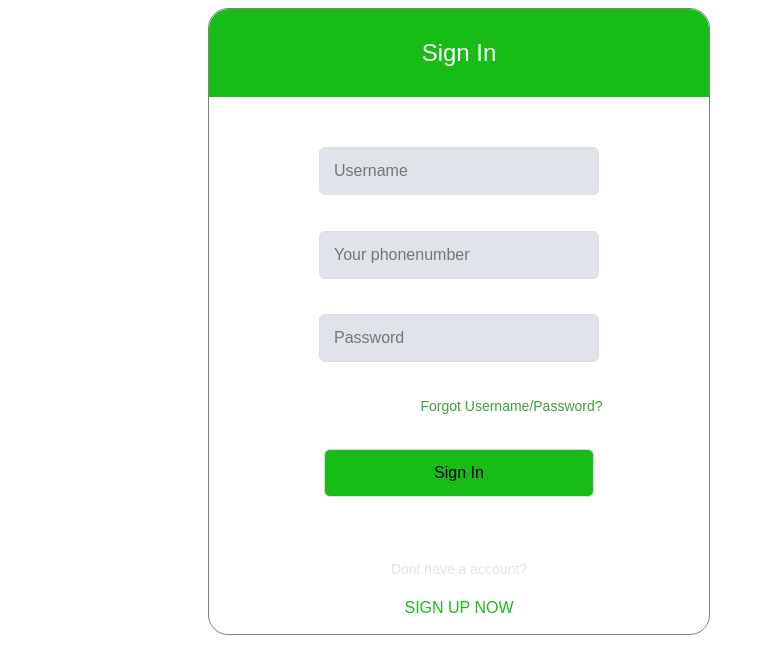
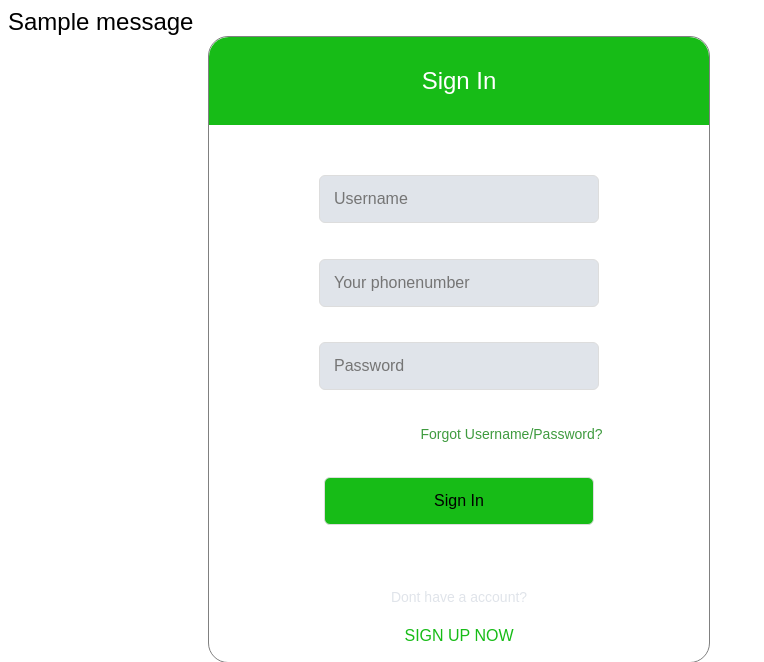
Before and after one commit to B1zn3/first_flask, a Flask app: page /register in a window 1280 px wide. Shown: the top 662 px of the page, without its empty margins (0-764 px from the left). Run offline with Flask 3, Linux system fonts and the light colour scheme; one stand-in notice (Sample message) is shown.

Commit message:
Initial commit

```diff
--- a/app.py
+++ b/app.py
@@ -1,9 +1,9 @@
-from flask import Flask, render_template, url_for, request
+from flask import Flask, render_template, url_for, request, flash
 
 
 
 app = Flask(__name__)
-
+app.config['SECRET_KEY'] = 'ffffffffffffffff'
 
 
 @app.route("/home/")
@@ -21,10 +21,15 @@ def about(username):
 @app.route('/register', methods = ['GET', 'POST'])
 def register():
     if request.method == 'POST':
-        FIO = request.form['Username']
-        TEL = request.form['TEL']
-        DATE_BIRTH = request.form['Password']
-        print(FIO, TEL, DATE_BIRTH)
+        if (len(request.form)!=3):
+            FIO = request.form['Username']
+            TEL = request.form['TEL']
+            DATE_BIRTH = request.form['Password']
+            print(FIO, TEL, DATE_BIRTH)
+            flash(message='Данные Отправлены!', category='success')
+        else:
+            flash(message='Ошибка отправки!', category='error')
+
     return render_template('register.html', title='Форма регистрации')
 
 
--- a/templates/register.html
+++ b/templates/register.html
@@ -7,6 +7,9 @@
     <title>{{ title }}</title>
 </head>
 <body>
+    {% for cat, mess in get_flashed_messages(True) %}
+    <div class="flash" {{ cat }}>{{ mess }}</div>
+    {% endfor %}
     <div class="conteiner">
         <div class="logo">Sign In</div>
         <form action="/register" method="post" class="form_1">
@@ -20,7 +23,6 @@
         <p>Dont have a account?</p>
         <a id="a_2" href="">SIGN UP NOW</a>
         </div>
-
     </div>
 </body>
 </html>
```
